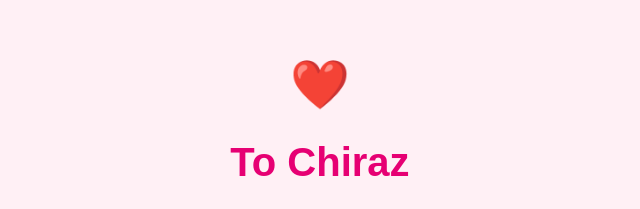
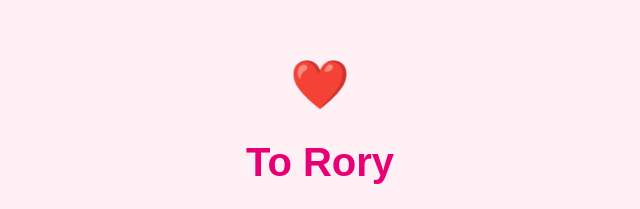
Before and after one commit to Ali-chiraz/Rory, a plain HTML site: page index.html in a window 1280 px wide. Shown: the part 185-394 px from the top of the page, without its empty margins (320-960 px from the left). Drawn offline with Linux system fonts and the light colour scheme.

Commit message:
Update index.html

```diff
--- a/index.html
+++ b/index.html
@@ -40,7 +40,7 @@
 <body>
   <div>
     <div class="heart">❤️</div>
-    <h1>To Chiraz</h1>
+    <h1>To Rory </h1>
     <p>You are the light in my world. I love you more every day.</p>
     <p> ur cute 💗</p>
     <div class="heart">❤️</div>
```
